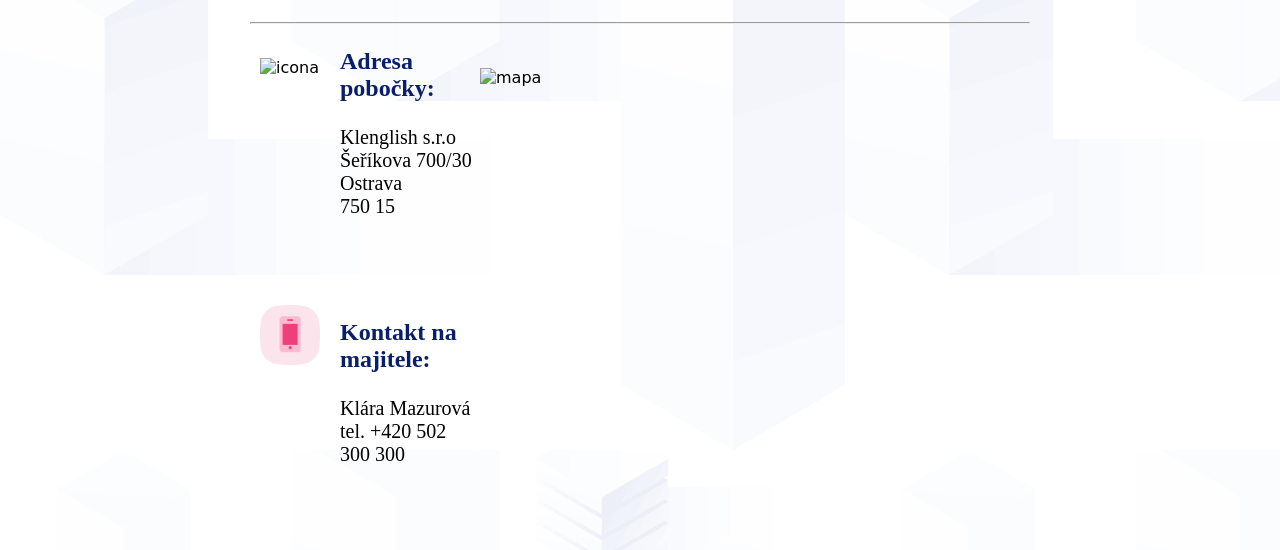
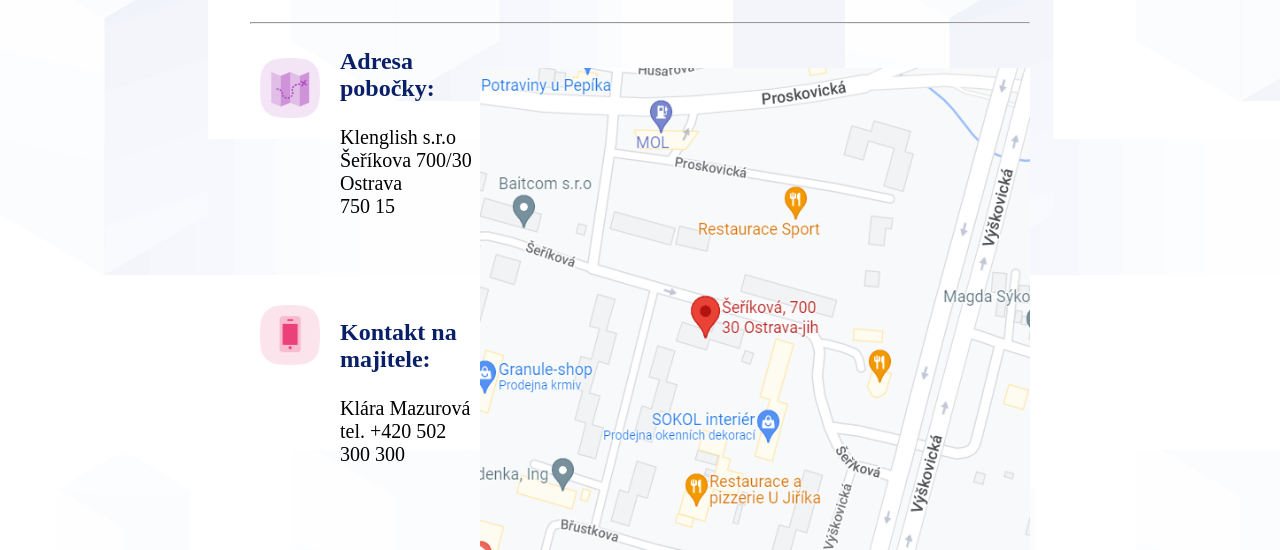
Before and after one commit to vmazurova/pocnikovy_projekt, a plain HTML site: page kontakt/index.html in a window 1280 px wide. Shown: the part 250-800 px from the top of the page. Drawn offline with Linux system fonts and the light colour scheme.

Commit message:
Update index.html

```diff
--- a/kontakt/index.html
+++ b/kontakt/index.html
@@ -29,8 +29,8 @@
     <h1 class="nadpis"> <strong>Kontakt</strong></h1>
     <hr>
     <div>
-      <div><img class="mapa" src="../../roc_projekt/img/mapa3.png" alt="mapa"></div>
-      <img class="ikona" src="../../roc_projekt/img/mapa2.png" alt="icona">
+      <div><img class="mapa" src="../img/mapa3.png" alt="mapa"></div>
+      <img class="ikona" src="../img/mapa2.png" alt="icona">
 
 
       <p class="adresa"><strong>Adresa pobočky:</strong><p class="adresakl"> Klenglish s.r.o <br>
```
